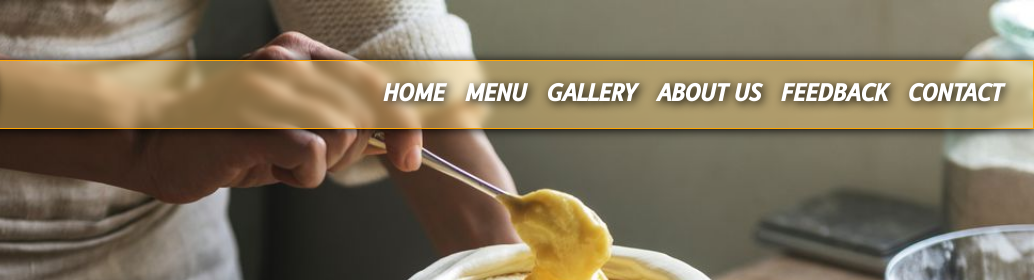
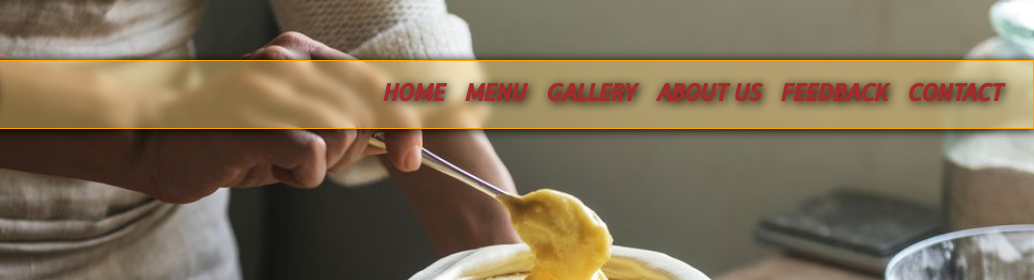
Before and after one commit to Pranjal-gpt/Bakers-kitchen, a plain HTML site: page index.html in a window 1280 px wide. Shown: the top 280 px of the page, 246-1280 px from the left. Drawn offline with Linux system fonts and the light colour scheme.

Commit message:
final one

```diff
--- a/main.css
+++ b/main.css
@@ -82,6 +82,10 @@ body {
     color: white;
     text-shadow: 2px 2px 10px black;
     font-weight: bold;
+}
+.nav-links a {
+    color: brown;
+
 }
 
 .menu {
```
